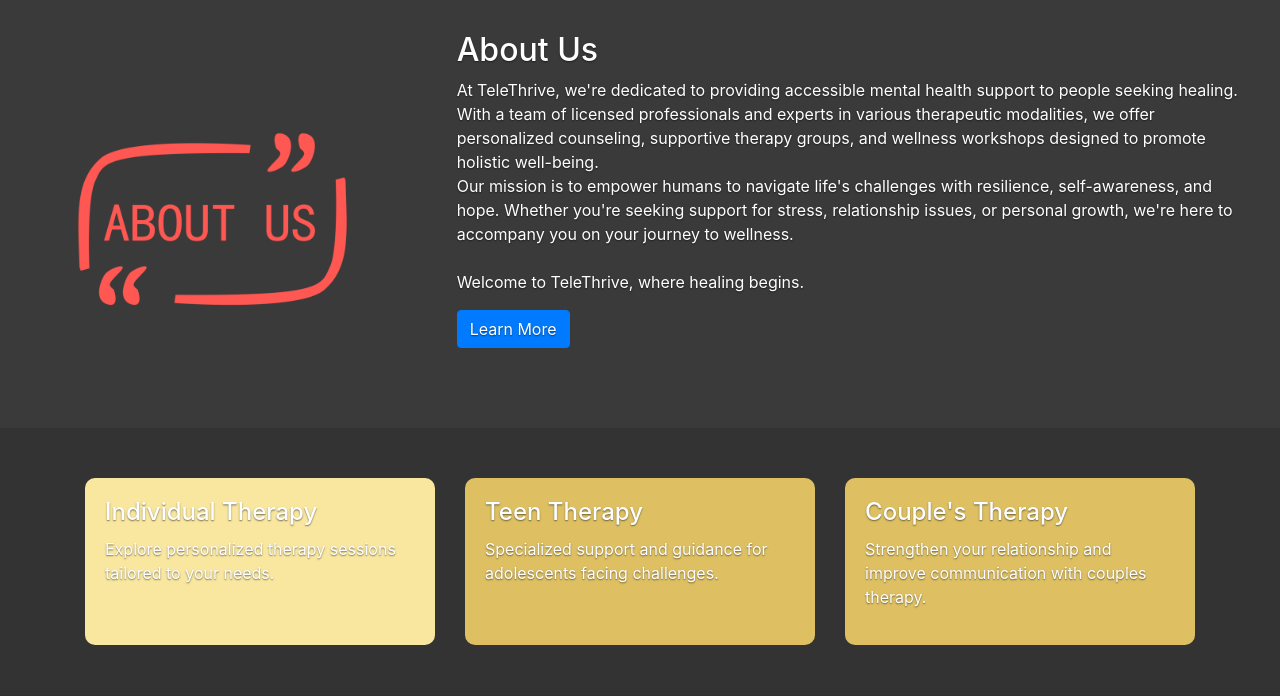
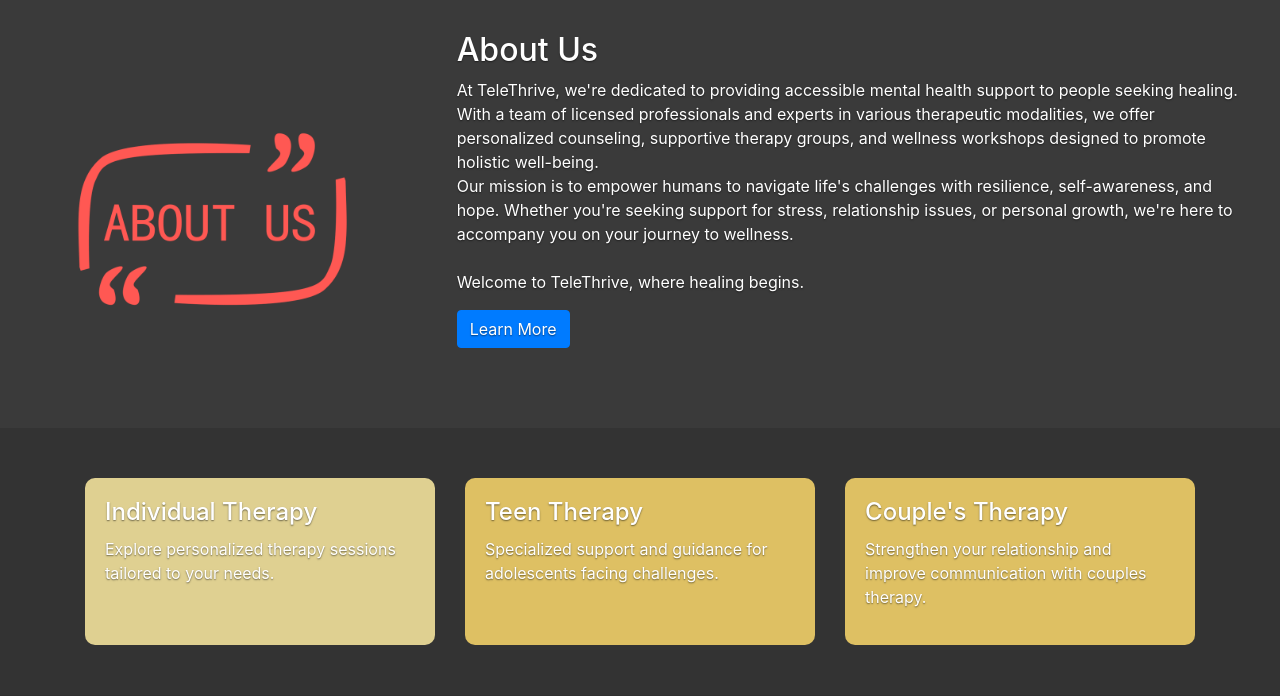
Before and after one commit to ynot93/tele-thrive, a Flask app: page / in a window 1280 px wide, with the pointer over the restyled element. Shown: the part 841-1537 px from the top of the page. Run offline with Flask 3, Linux system fonts and the light colour scheme.

Commit message:
Style the get started options

```diff
--- a/flask_app/static/main.css
+++ b/flask_app/static/main.css
@@ -96,7 +96,7 @@ body {
 }
 
 .option:hover {
-  background-color: #f9e79f;
+  background-color: #f9e79fde;
 }
 
 .option h2 {
```
